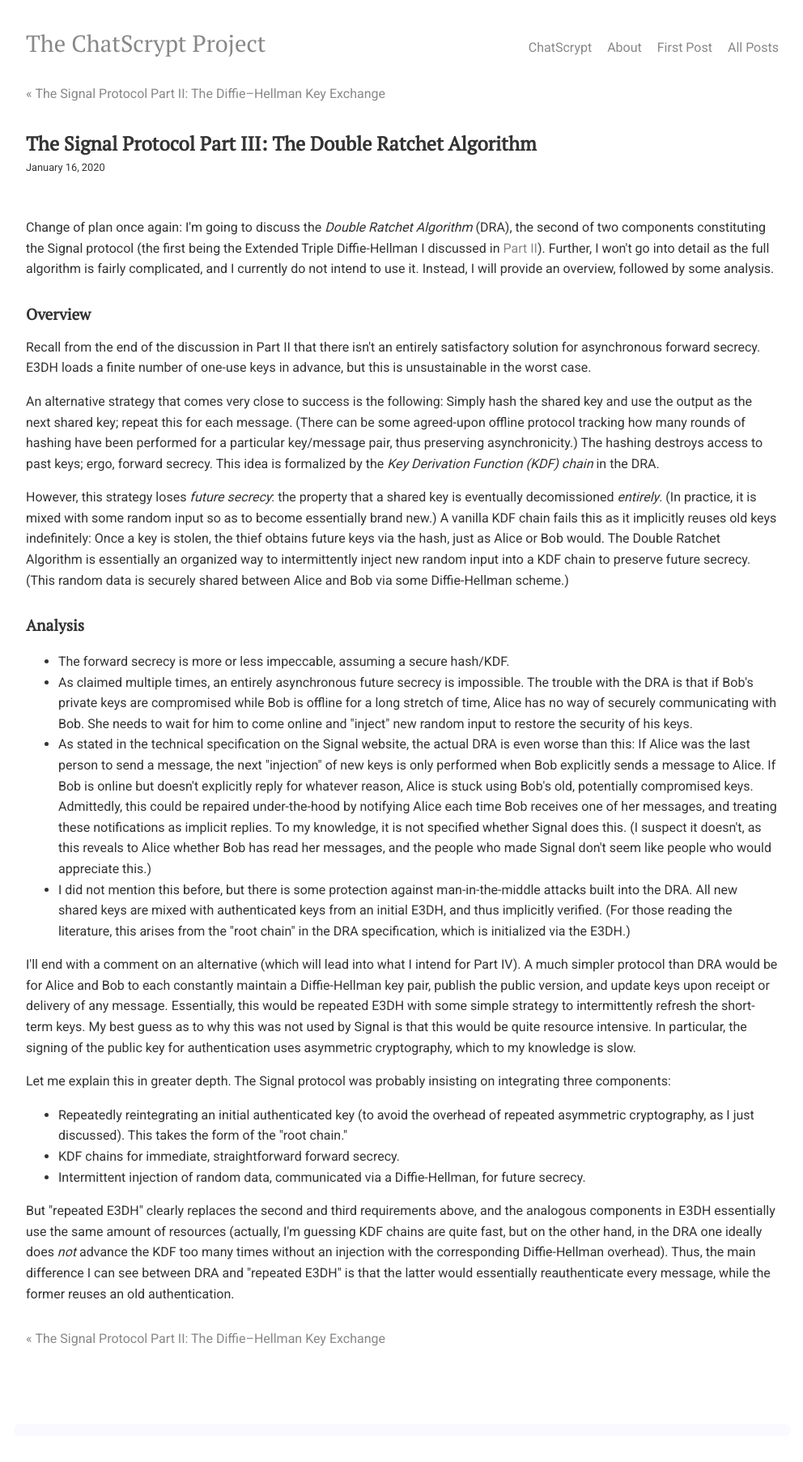
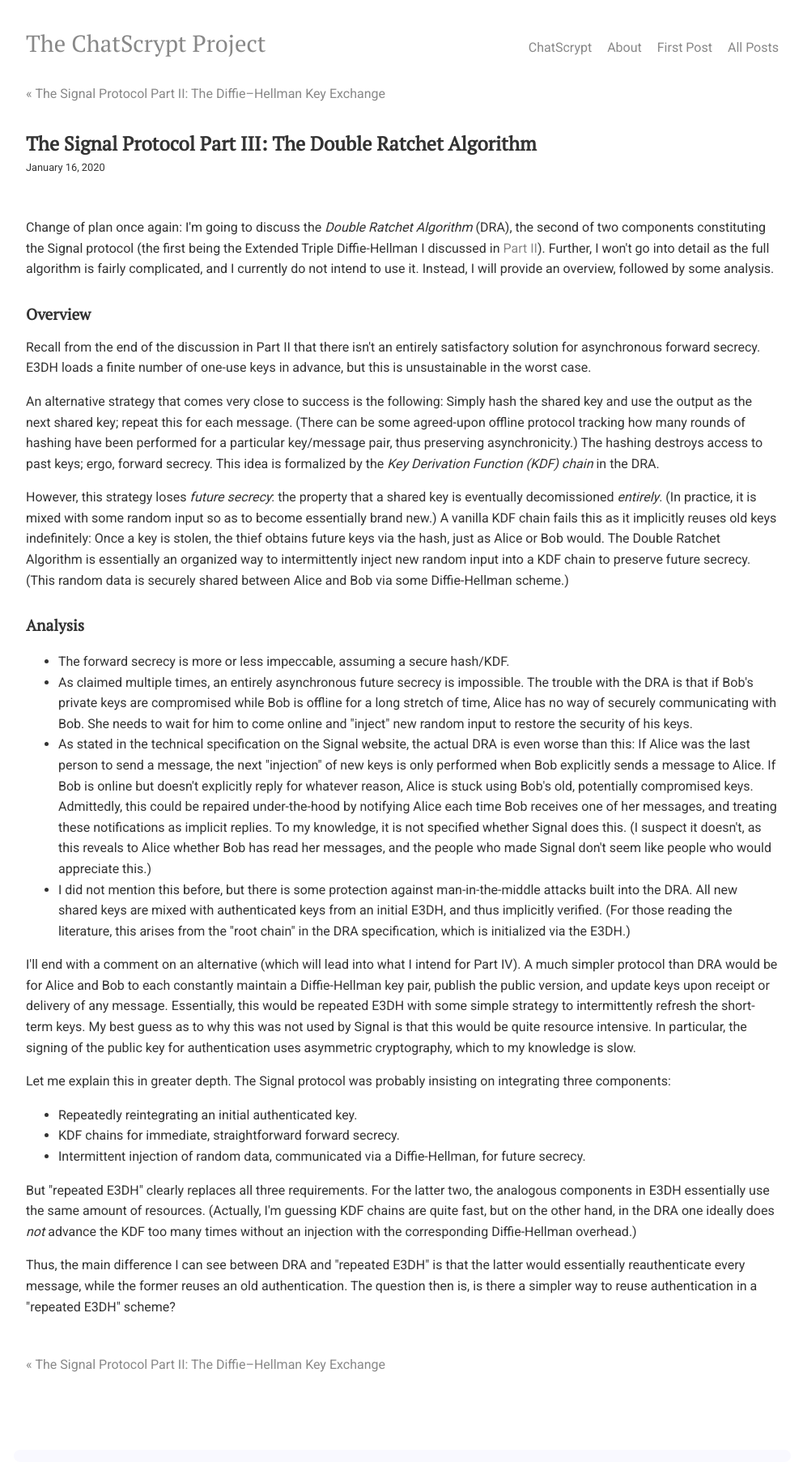
Before and after one commit to chatscrypt/chatscrypt.github.io, a Jekyll site: the page built from _posts/2020-01-16-the-signal-protocol-part-iii-the-double-ratchet-algorithm.html, in a window 1280 px wide. Shown: the whole page at 81% size, without its empty margins (143-1135 px from the left). Built offline with Jekyll 4.4.1, drawn with Linux system fonts in a browser that asks for light colours; comment, search, counter and statistics services are not loaded; before the commit the page ends 1773 px from its top, so only the background shows below that.

Commit message:
Update 2020-01-16-the-signal-protocol-part-iii-the-double-ratchet-algorithm.html

```diff
--- a/_posts/2020-01-16-the-signal-protocol-part-iii-the-double-ratchet-algorithm.html
+++ b/_posts/2020-01-16-the-signal-protocol-part-iii-the-double-ratchet-algorithm.html
@@ -34,13 +34,13 @@ I'll end with a comment on an alternative (which will lead into what I intend fo
 
 <p> Let me explain this in greater depth. The Signal protocol was probably insisting on integrating three components:
 <ul>
-<li> Repeatedly reintegrating an initial authenticated key (to avoid the overhead of repeated asymmetric cryptography, as I just discussed). This takes the form of the "root chain."
+<li> Repeatedly reintegrating an initial authenticated key.
 
 <li> KDF chains for immediate, straightforward forward secrecy.
 
 <li> Intermittent injection of random data, communicated via a Diffie-Hellman, for future secrecy.
 </ul>
 
-But "repeated E3DH" clearly replaces the second and third requirements above, and the analogous components in E3DH essentially use the same amount of resources (actually, I'm guessing KDF chains are quite fast, but on the other hand, in the DRA one ideally does <i>not</i> advance the KDF too many times without an injection with the corresponding Diffie-Hellman overhead).
+But "repeated E3DH" clearly replaces all three requirements. For the latter two, the analogous components in E3DH essentially use the same amount of resources. (Actually, I'm guessing KDF chains are quite fast, but on the other hand, in the DRA one ideally does <i>not</i> advance the KDF too many times without an injection with the corresponding Diffie-Hellman overhead.)
 
-Thus, the main difference I can see between DRA and "repeated E3DH" is that the latter would essentially reauthenticate every message, while the former reuses an old authentication.
+<p> Thus, the main difference I can see between DRA and "repeated E3DH" is that the latter would essentially reauthenticate every message, while the former reuses an old authentication. The question then is, is there a simpler way to reuse authentication in a "repeated E3DH" scheme?
```
